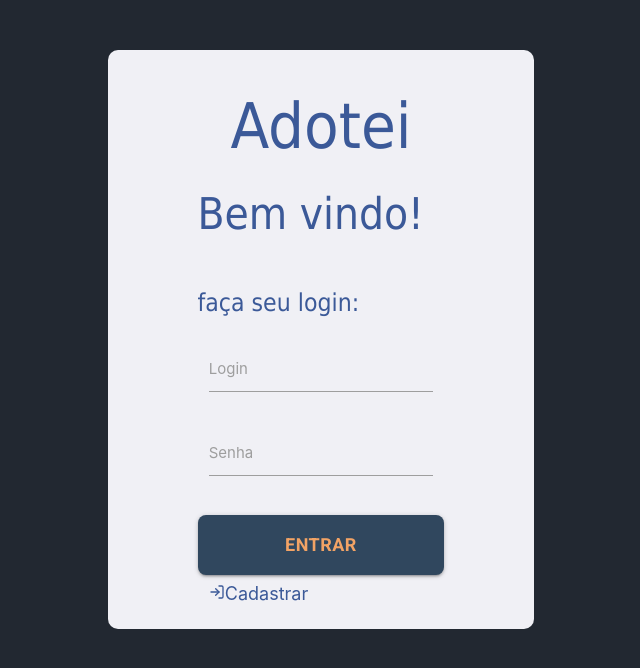
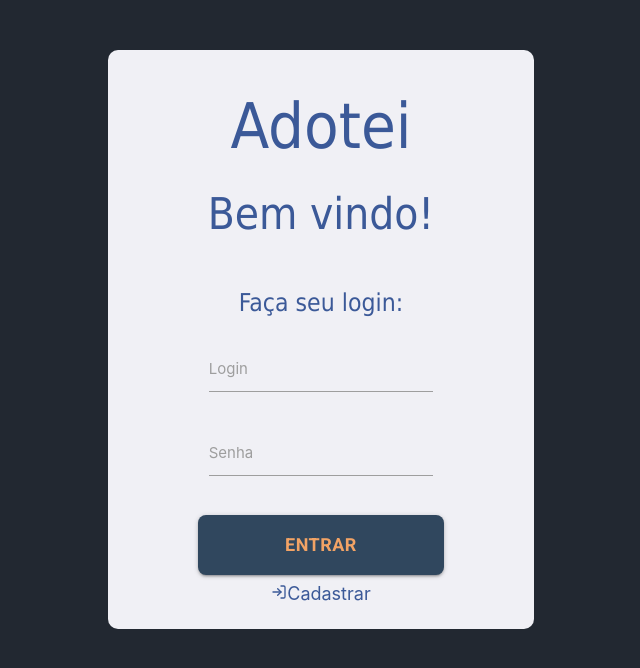
Before and after one commit to Angu-chuleta/Adotei-front, a React (Create React App) app: page / in a window 1280 px wide. Shown: the top 668 px of the page, without its empty margins (319-959 px from the left). Built offline with nearby package versions, Linux system fonts and the light colour scheme.

Commit message:
fix:ajustes no estilo

```diff
--- a/src/pages/Login/index.js
+++ b/src/pages/Login/index.js
@@ -61,7 +61,7 @@ export default function Login() {
 
             <h3 id="bemvindo">Bem vindo!</h3>
 
-            <h5 id="textologin">faça seu login:</h5>
+            <h5 id="textologin">Faça seu login:</h5>
             {UserPass ? (
               <span id="erro">Usuário ou Senha incorreto</span>
             ) : (
@@ -95,6 +95,8 @@ export default function Login() {
               </div>
             )}
 
+            <br />
+
             <Link className="row" to="/registeruser">
               {/* <Link className="fa fa-facebook" to="/adocao"></Link>
             <Link className="fa fa-google" to="/adocao"></Link> */}
--- a/src/pages/Login/styles.css
+++ b/src/pages/Login/styles.css
@@ -18,7 +18,7 @@ form input {
 }
 #bemvindo {
   font-family: "Tahoma";
-
+  text-align: center;
   color: #3b5998;
 }
 #textologin {
@@ -30,6 +30,7 @@ form input {
   align-self: center;
   font-size: large;
   color: #3b5998;
+
 }
 /* Style all font awesome icons */
 .fa {
@@ -59,3 +60,8 @@ form input {
   background: #dd4b39;
   color: white;
 }
+
+
+.row{
+  text-align: center;
+}
```
